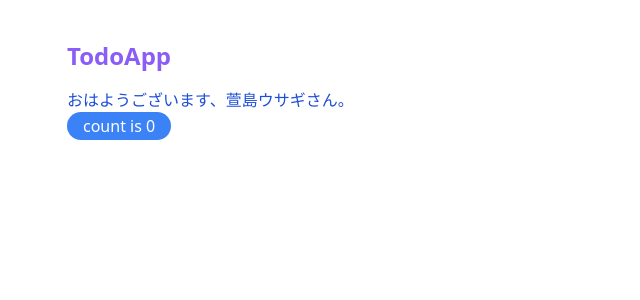
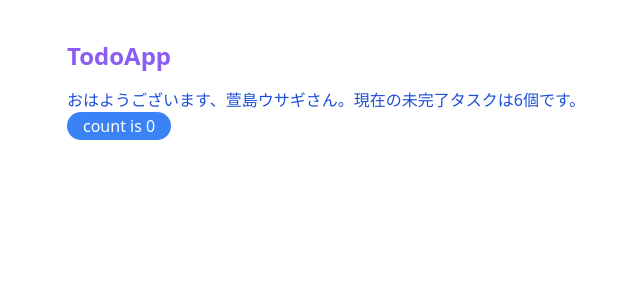
Before and after one commit to ai10pro/react-todo-app, a React (Vite) app: page / in a window 1280 px wide. Shown: the top 300 px of the page, without its empty margins (237-877 px from the left). Built offline with nearby package versions, Linux system fonts and the light colour scheme.

Commit message:
update App.tsx and WelcomeMessage.tsx

```diff
--- a/src/App.tsx
+++ b/src/App.tsx
@@ -10,7 +10,7 @@ const App = () => {
   return (
     <div className="mx-4 mt-10 max-w-2xl md:mx-auto">
       <h1 className="mb-4 text-2xl font-bold text-violet-500">TodoApp</h1>
-      <WelcomeMessage name="萱島ウサギ" />
+      <WelcomeMessage name="萱島ウサギ" uncompletedCount={6} />
       <button
         className="cursor-not-allowed rounded-full bg-blue-500 px-4 py-0.5 text-white hover:bg-blue-700"
         onClick={countUp}
--- a/src/WelcomeMessage.tsx
+++ b/src/WelcomeMessage.tsx
@@ -4,6 +4,7 @@ import React from "react";
 // Propsという名前で定義することが一般的です。
 type Props = {
   name: string;
+  uncompletedCount: number;
 };
 
 // WelcomeMessage という関数コンポーネントの定義
@@ -17,7 +18,8 @@ const WelcomeMessage = (props: Props) => {
   //【重要!】JSX構文で描いた「JSX要素」を return で返す
   return (
     <div className="text-blue-700">
-      {greeting}、{props.name}さん。
+      {greeting}、{props.name}さん。現在の未完了タスクは{props.uncompletedCount}
+      個です。
     </div>
   );
 };
```
